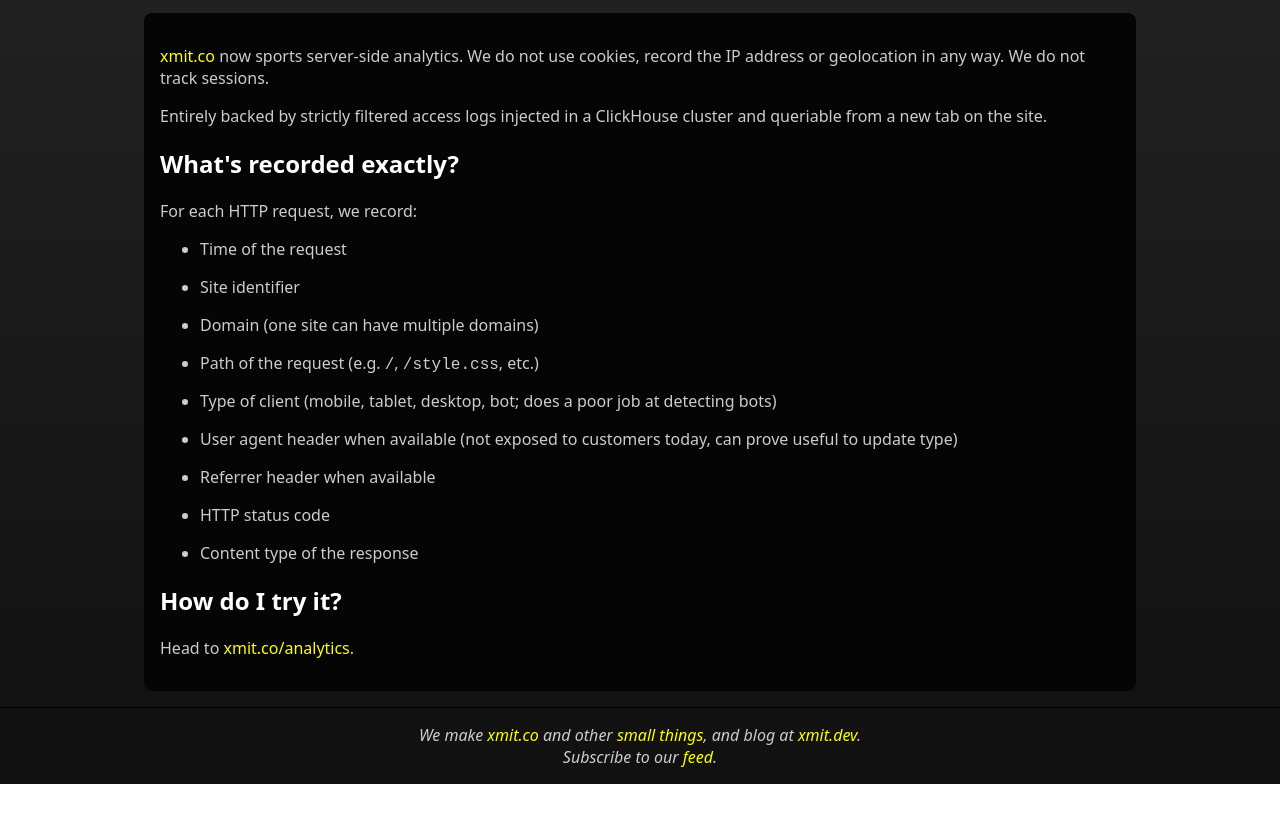
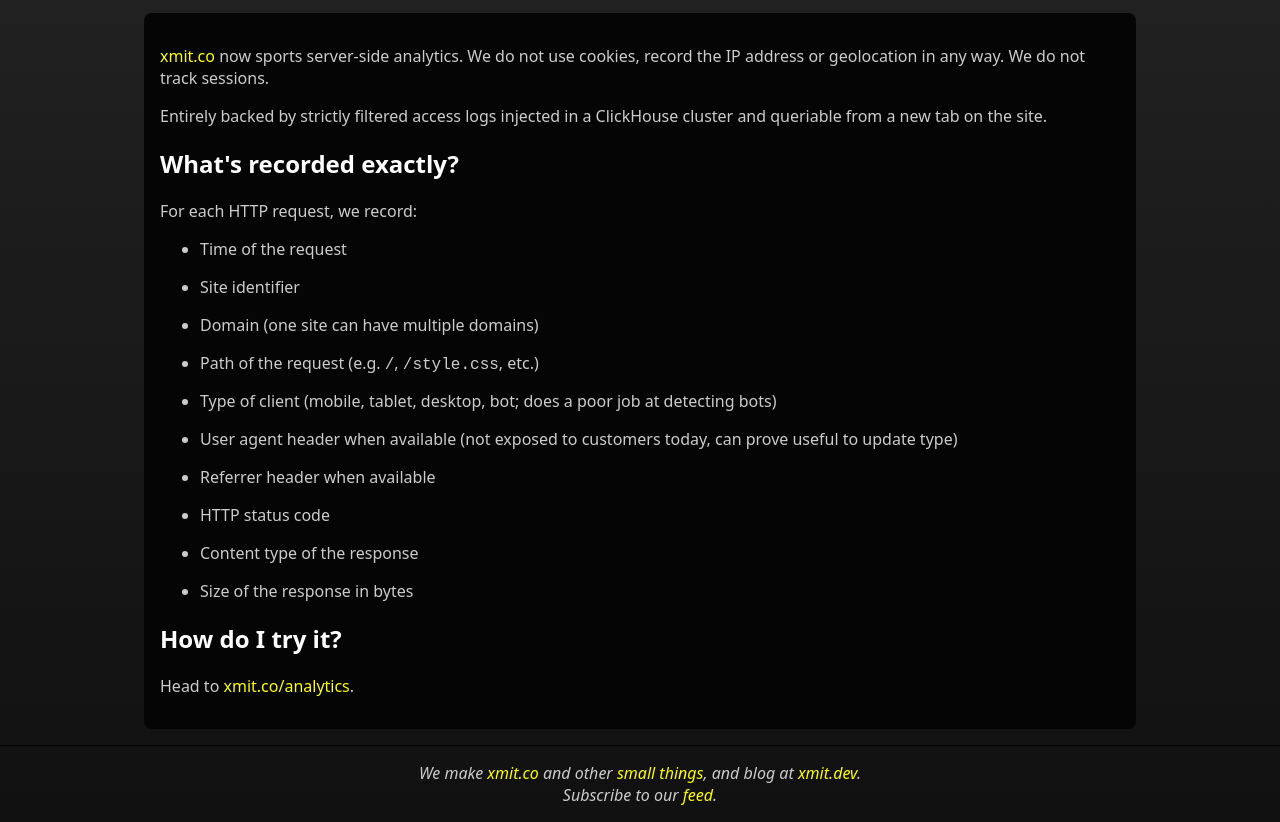
Before and after one commit to xmit-co/xmit.dev, an Eleventy site: page posts/analytics.md in a window 1280 px wide. Shown: the part 68-890 px from the top of the page. Before the commit the page ends 852 px from the top, so only its background shows below. Built offline with nearby package versions, Linux system fonts and the light colour scheme; Eleventy itself is replaced by a stand-in of ours; files that its build step writes are made by us from their sources.

Commit message:
size of responses

```diff
--- a/posts/analytics.md
+++ b/posts/analytics.md
@@ -20,6 +20,7 @@
 - Referrer header when available
 - HTTP status code
 - Content type of the response
+- Size of the response in bytes
 
 ## How do I try it?
 
```
